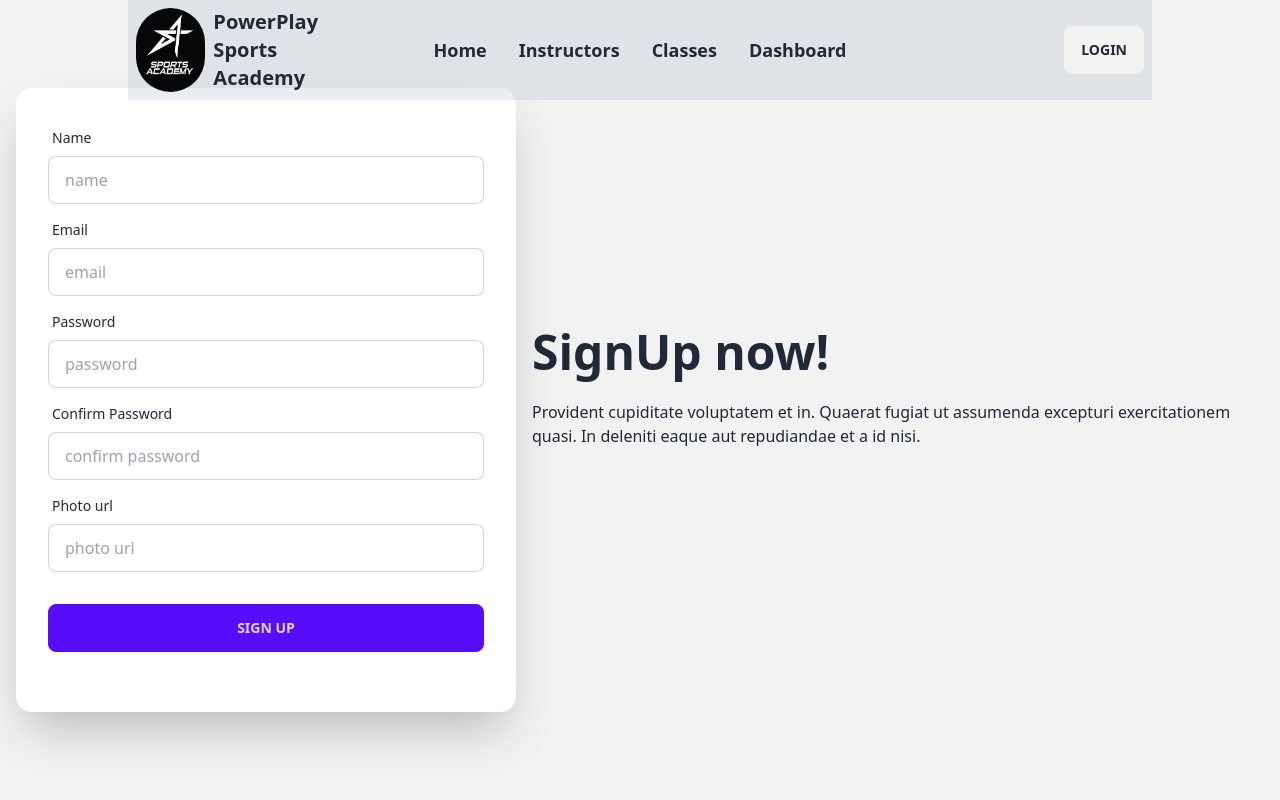
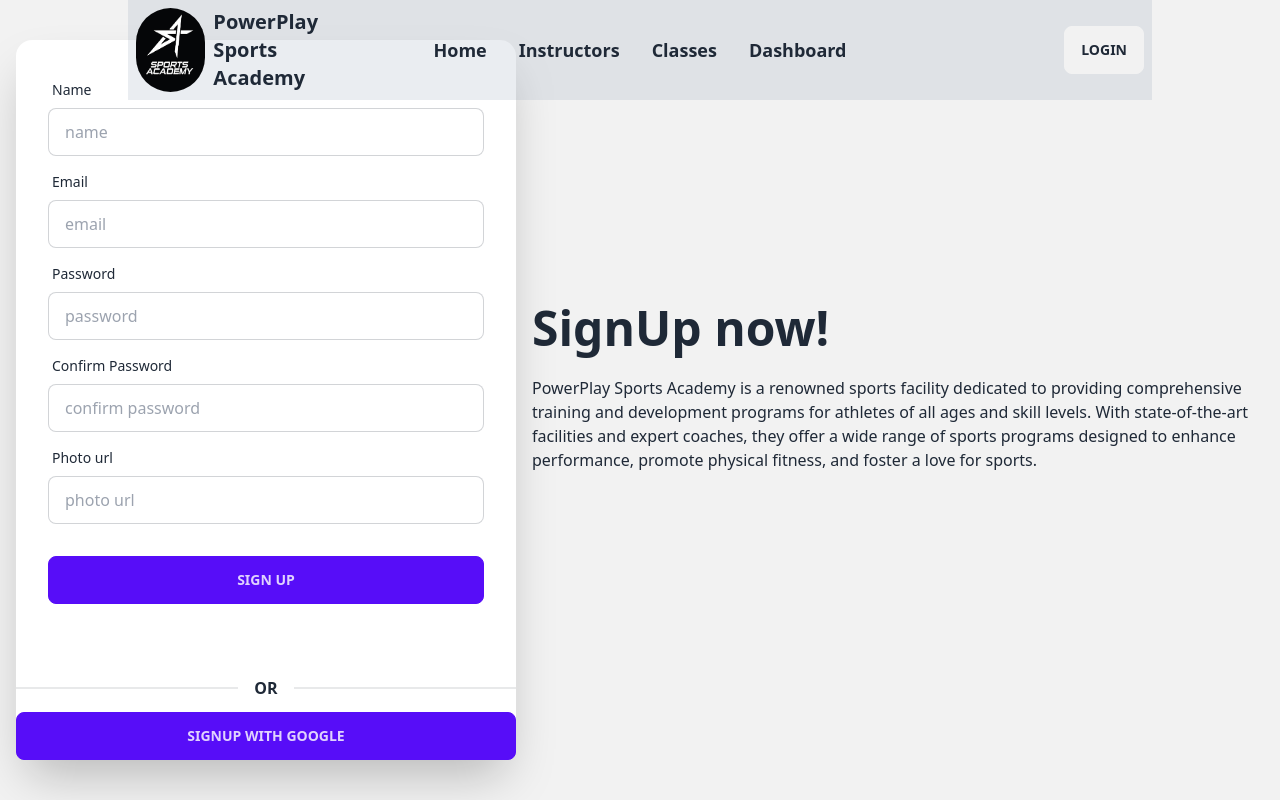
Before and after one commit to ajauni01/PowerPlay-Sports-Academy, a React (Vite) app: page /signUp in a window 1280 px wide. Shown: the top 800 px of the page. Built offline with nearby package versions, Linux system fonts and the light colour scheme; no server answers.

Commit message:
social-sign-up-enforced

```diff
--- a/package.json
+++ b/package.json
@@ -20,6 +20,7 @@
     "react-dom": "^18.2.0",
     "react-helmet-async": "^1.3.0",
     "react-hook-form": "^7.44.3",
+    "react-icons": "^4.9.0",
     "react-responsive-carousel": "^3.2.23",
     "react-router-dom": "^6.13.0",
     "sort-by": "^1.2.0",
--- a/src/Pages/Home/Banner/Banner.jsx
+++ b/src/Pages/Home/Banner/Banner.jsx
@@ -12,7 +12,7 @@ const Banner = () => {
     <div>
       <Carousel
         autoPlay={true}
-        interval={3000}
+        interval={2000}
         infiniteLoop={true}
         swipeable={true}
         showStatus={false}
--- a/src/Pages/SignUp/SignUp.jsx
+++ b/src/Pages/SignUp/SignUp.jsx
@@ -3,6 +3,8 @@ import { AuthContext } from "../Providers/AuthProvider";
 import { useForm } from "react-hook-form";
 import Swal from "sweetalert2";
 import { useNavigate } from "react-router-dom";
+import { GoogleAuthProvider, signInWithPopup } from "firebase/auth";
+import auth from "../../firebase/firebase.config";
 
 
 
@@ -12,12 +14,20 @@ const SignUp = () => {
   const [error, setError] = useState()
   const { register, handleSubmit, reset, formState: { errors } } = useForm()
   const navigate = useNavigate()
+  const provider = new GoogleAuthProvider()
+
+  // social login or signUp option
+  const handleGoogleSignUp = () => {
+    signInWithPopup(auth, provider)
+      .then(result => {
+        const user = result.user;
+        console.log(user)
+      })
+      .catch(error => setError(error.message))
+  }
 
   const onSubmit = data => {
     console.log(data.name)
-    // call the createUserWithEmailPassword
-    // updateProfile
-    // inside the updateProfile function, call the 'users' api to save user name and password (POST method)
     // const user = { name: data.name, email: data.email, password: data.password }
 
     if (data.password !== data.confirmPassword) {
@@ -61,7 +71,7 @@ const SignUp = () => {
         setError(error.message); // Set the error state using setError
       });
 
-
+    // TODO: send signup data to the backend
     // fetch('http://localhost:5000/users', {
     //   method: 'POST',
     //   headers: {
@@ -91,7 +101,7 @@ const SignUp = () => {
 
           <div className="text-center lg:text-left">
             <h1 className="text-5xl font-bold">SignUp now!</h1>
-            <p className="py-6">Provident cupiditate voluptatem et in. Quaerat fugiat ut assumenda excepturi exercitationem quasi. In deleniti eaque aut repudiandae et a id nisi.</p>
+            <p className="py-6 font-semi-bold">PowerPlay Sports Academy is a renowned sports facility dedicated to providing comprehensive training and development programs for athletes of all ages and skill levels. With state-of-the-art facilities and expert coaches, they offer a wide range of sports programs designed to enhance performance, promote physical fitness, and foster a love for sports.</p>
           </div>
 
           <div className="card flex-shrink-0 w-full md:w-[500px]  shadow-2xl bg-base-100">
@@ -165,7 +175,9 @@ const SignUp = () => {
               <p className="text-red-700 mt-5 text-xl font-bold">{error}</p>
             </form>
 
-
+            {/* social login option */}
+            <div className="divider font-bold">OR</div>
+            <button className="btn btn-primary" onClick={handleGoogleSignUp}>SignUP With Google</button>
           </div>
 
         </div>
```
Also changed, not shown: 1 other file (tests, documents, lock files or other folders).
